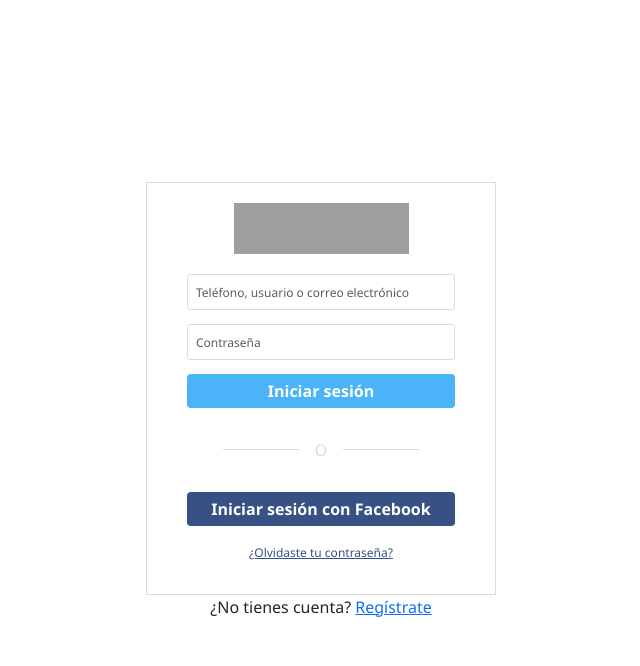
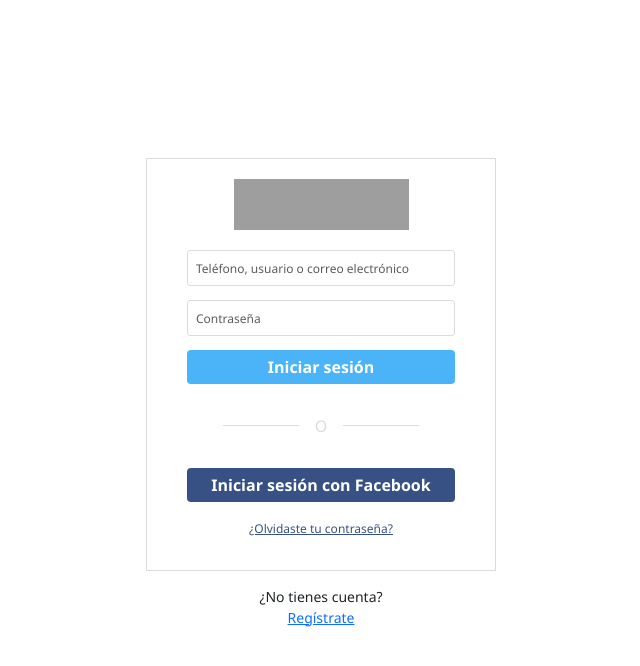
Before and after one commit to MiguelAngelRamos/login-instagram, a website: page index.html in a window 1280 px wide. Shown: the whole page, without its empty margins (319-959 px from the left). Drawn offline with Linux system fonts and the light colour scheme; grey boxes are pictures that could not be loaded.

Commit message:
finalizacion del login de instagram

```diff
--- a/index.html
+++ b/index.html
@@ -28,7 +28,7 @@
         <a class="forgot-password">¿Olvidaste tu contraseña?</a>
       </form>
     </div>
-    <div>
+    <div class="signup-suggestion">
       ¿No tienes cuenta? <a href="register.html">Regístrate</a>
     </div>
   </div>
--- a/scss/styles.scss
+++ b/scss/styles.scss
@@ -125,5 +125,14 @@
   }
 }
 
+.signup-suggestion {
+  text-align: center;
+  background-color: $background-color;
+  padding: 15px 0;
+  width: 350px;
+  font-size: 14px;
+  @include flex-center;
+  flex-direction: column;
+}
 
 // background-position: 0px -52px;
```
Also changed, not shown: css/styles.css, 1 other file.
